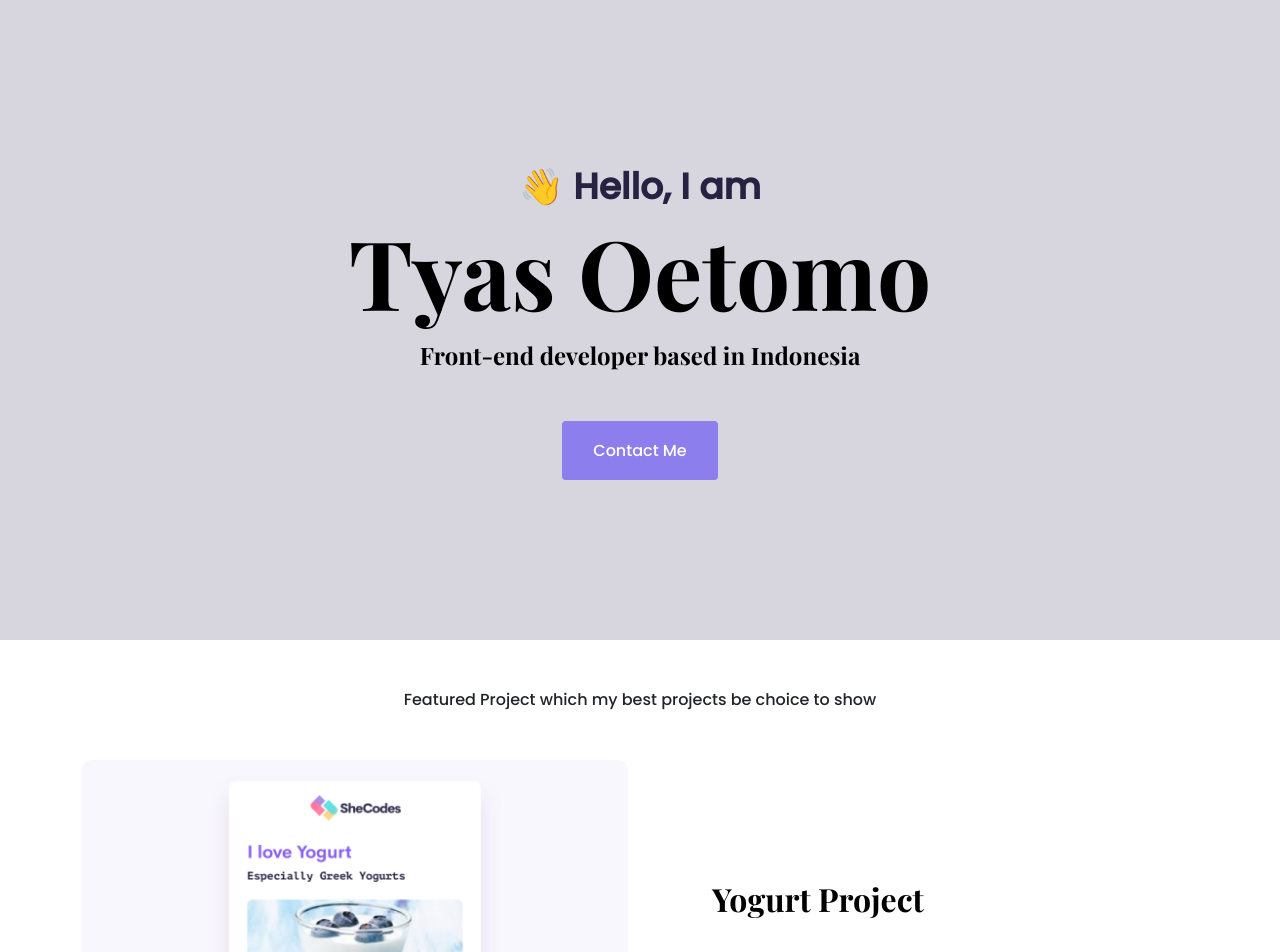
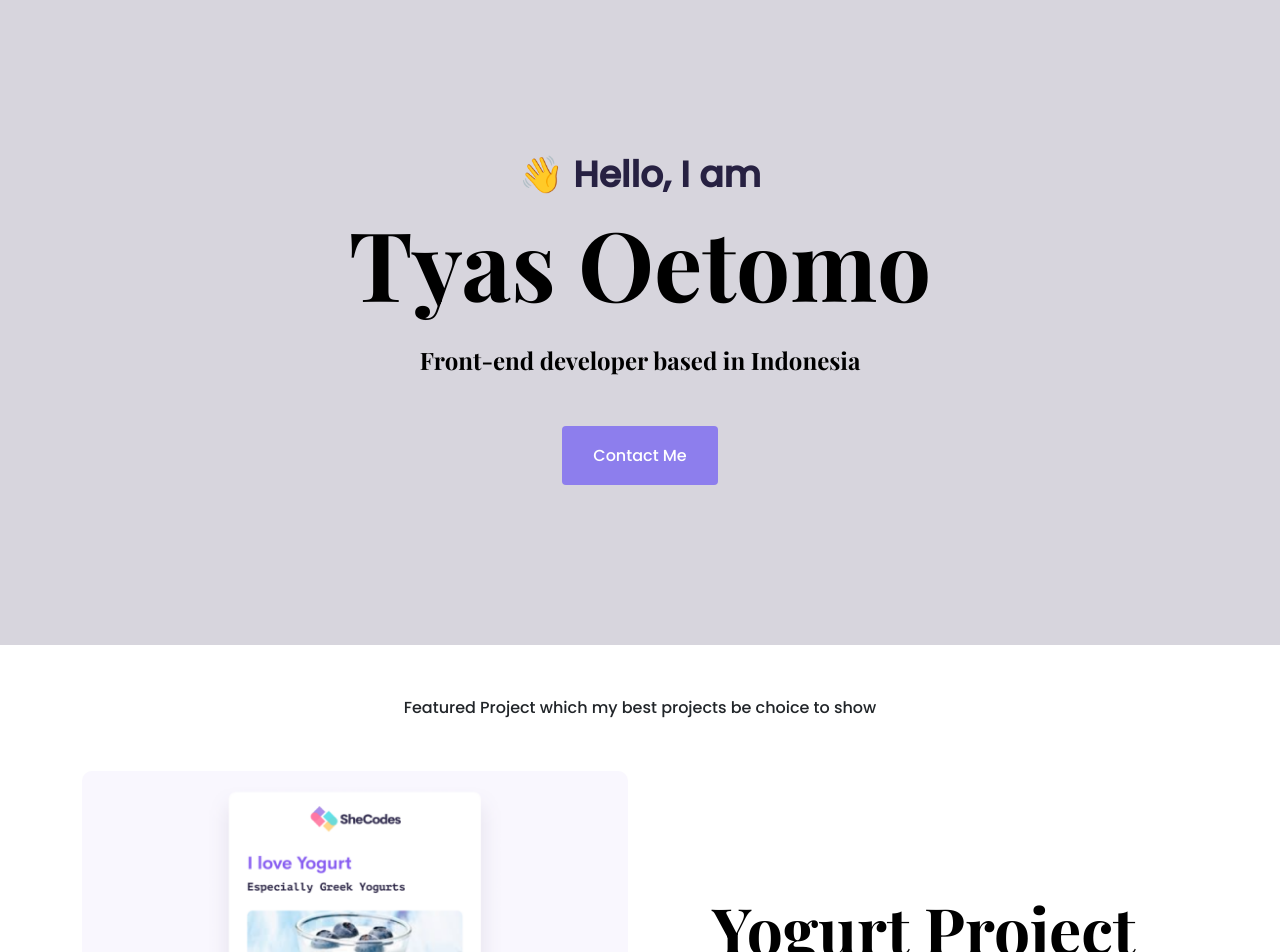
Before and after one commit to TyasOetomo/header-portfolio, a plain HTML site: page index.html in a window 1280 px wide. Shown: the top 952 px of the page. Drawn offline with nearby package versions, Linux system fonts and the light colour scheme; files that its build step writes are made by us from their sources.

Commit message:
Update portfolio.css

```diff
--- a/images/portfolio.css
+++ b/images/portfolio.css
@@ -21,10 +21,17 @@ h1, h2, h3, h4, h5, h6 {
 
 h1 {
     font-size: 96px;
+    line-height: 1.5;
+}
+
+h2 {
+    font-size: 64px;
 }
 
 p {
     font-weight: normal;
+    font-size: 16px;
+    line-height: 30px;
 }
 
 .project-description {
```
